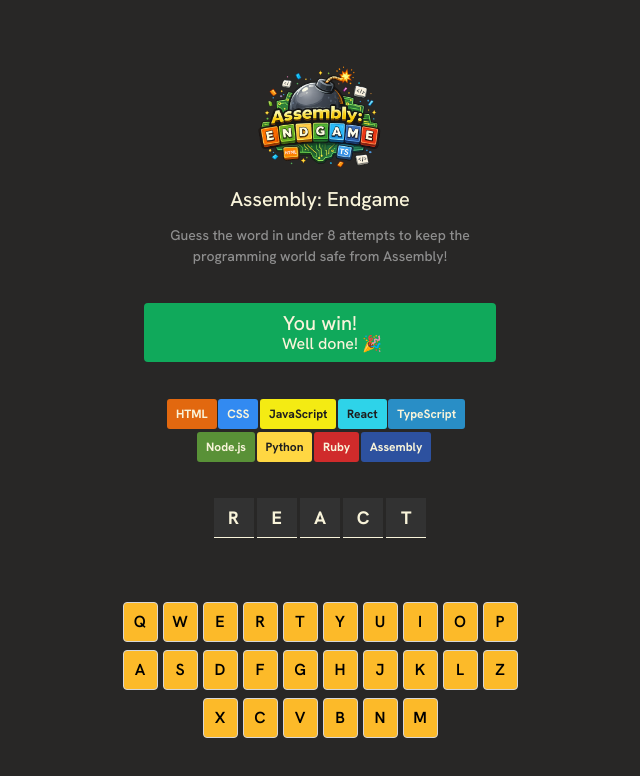
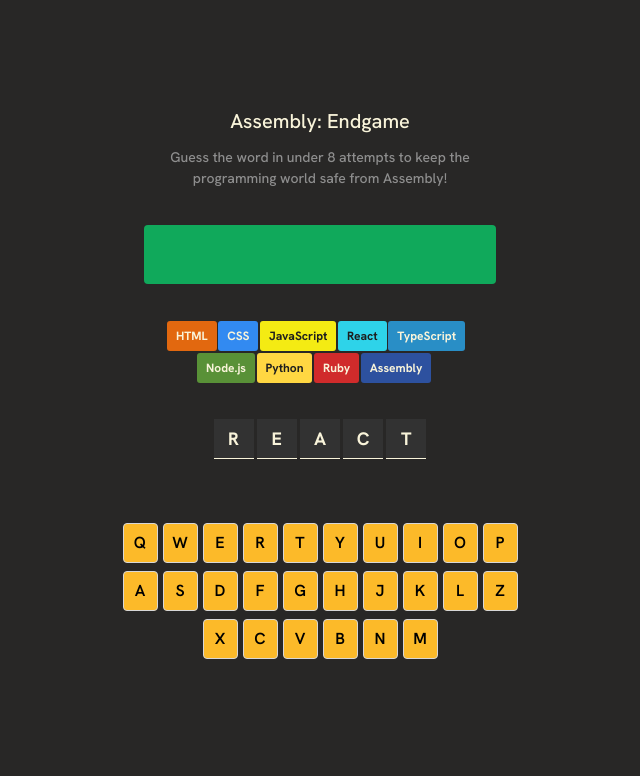
Before and after one commit to peterpaing/Assembly-Endgame, a React (Vite) app: page / in a window 1280 px wide. Shown: the top 776 px of the page, without its empty margins (320-960 px from the left). Built offline with nearby package versions, Linux system fonts and the light colour scheme.

Commit message:
Check Guess state

```diff
--- a/package.json
+++ b/package.json
@@ -10,6 +10,7 @@
     "preview": "vite preview"
   },
   "dependencies": {
+    "clsx": "^2.1.1",
     "react": "^19.2.7",
     "react-dom": "^19.2.7"
   },
--- a/src/Components/Header.jsx
+++ b/src/Components/Header.jsx
@@ -1,9 +1,6 @@
-import logo from '../assets/logo.png';
-
 export default function Header(){
     return (
         <header>
-            <img src={logo} alt='logo'/>
             <h1>Assembly: Endgame</h1>
             <p>Guess the word in under 8 attempts to keep the programming world safe from Assembly!</p>
         </header>
--- a/src/Components/Main.jsx
+++ b/src/Components/Main.jsx
@@ -1,5 +1,6 @@
 import { useState } from "react"
 import{languages} from "./languages"
+import clsx from "clsx"
 
 export default function Main(){
 
@@ -7,15 +8,17 @@
 
     const [lang , setLang] =useState(()=>languagesArr())
     const [guessLetter , setGuessLetter]= useState('react')
+    const [guess , setGuess] =useState([])
     const [keyboardBtn , setKeyboardBtn]= useState(keyboard)
 
+    const wrongCount = guess.filter(n => !guessLetter.includes(n)).length
 
     function languagesArr(){
         const langArray= languages.map(n=>{
             return {
                 n : n.name,
                 b : n.backgroundColor,
-                c : n.color
+                c : n.color,
             }
         })
 
@@ -35,15 +38,35 @@
 
 
     const RenderKeyboard = keyboardBtn.map(n=>{
-        return <button>{n.toUpperCase()}</button>
+
+        const isGuess = guess.includes(n)
+        const isCorrect = guessLetter.includes(n)
+        let btnClass = "normal-btn"
+
+        if(isGuess){
+           btnClass = isCorrect ? "correct-btn" : "wrong-btn"
+        }
+
+
+        return <button
+        className={btnClass}
+        onClick={()=>check(n)}
+        >{n.toUpperCase()}
+        </button>
     })
+
+    function check(letter){
+        setGuess(prev => [...prev,letter])
+    }
+
+
 
     return (
         <main>
 
             <section className="game-status">
-            <h2>You win!</h2>
-            <p>Well done! 🎉</p>
+            <h2>{wrongCount>=8 ?"Game over!": ''}</h2>
+            <p>{wrongCount>=8 ?"You lose! Better start learning Assembly 😭": ''}</p>
             </section>
 
             <section className="languages">
@@ -58,6 +81,8 @@
                 {RenderKeyboard}
             </section>
 
+            {wrongCount >= 8 ?<button className="new-game">New Game</button>:''}
+
         </main>
     )
 }
--- a/src/index.css
+++ b/src/index.css
@@ -25,12 +25,6 @@
      gap: 1em;
 }
 
-header img{
-      width: 150px;
-      display: block;
-      margin: auto;
-}
-
 header h1{
       font-weight: 500;
       font-size: 1.25rem;
@@ -47,8 +41,8 @@
 }
 
 main .game-status{
-      max-width: 352px;
-      max-height: 59px;
+      width: 352px;
+      height: 59px;
       margin: 2.25em auto;
       padding: 0.625em;
       text-align: center;
@@ -64,7 +58,6 @@
 }
 
 main .game-status p{
-      padding-left: 1.5em;
       font-weight: 500;
       font-size: 1rem;
       letter-spacing: 0%;
@@ -131,6 +124,8 @@
       width: 100%;
       max-width: 480px;
       margin-top: 4em;
+      margin-bottom: 2em;
+      padding:0 1em;
       display: grid;
       grid-template-columns: repeat(10,35px);
       justify-content: center;
@@ -140,7 +135,6 @@
 
 main .keyboard button{
       height: 40px;
-      background-color: #FCBA29;
       font-family: "Hanken Grotesk", sans-serif;
       font-weight: 600;
       font-size: 1rem;
@@ -153,3 +147,29 @@
 main .keyboard button:nth-child(21) {
      grid-column-start: 3;
 }
+
+.normal-btn{
+  background-color: #FCBA29;
+}
+
+.correct-btn{
+  background-color: #10A95B;
+}
+
+.wrong-btn{
+  background-color: #EC5D49;
+}
+
+.new-game{
+  width:228px;
+  height: 40px;
+  display: block;
+  margin: auto;
+  background-color: #11B5E5;
+  font-family: "Hanken Grotesk", sans-serif;
+  font-weight: 600;
+  font-size: 16px;
+  text-align: center;
+  border-radius: 4px;
+  border: 1px solid #D7D7D7;
+}
```
Also changed, not shown: 1 other file (tests, documents, lock files or other folders).
